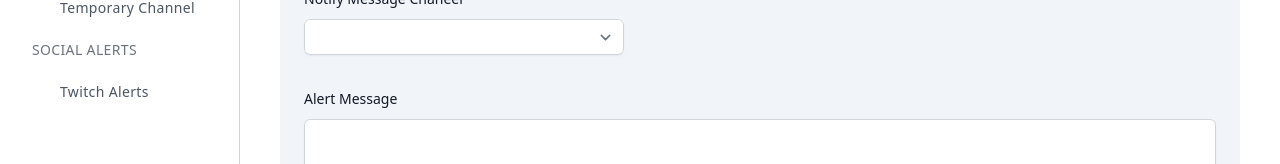
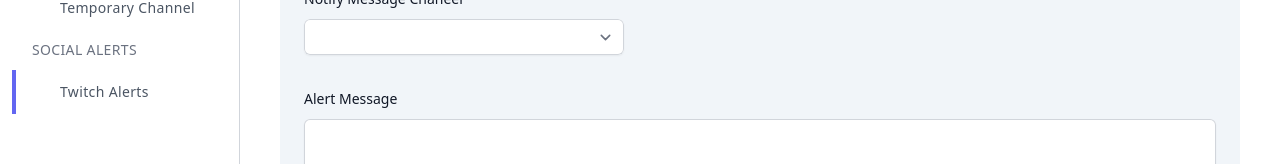
Before and after one commit to rhy3h/magicord.app, a Next.js app: page /dashboard/1/twitch in a window 1280 px wide. Shown: the part 314-478 px from the top of the page. Built offline with nearby package versions, Linux system fonts and the light colour scheme.

Commit message:
fix: Modify Sidebar Item active to be transparent

```diff
--- a/src/components/SideBar/SidebarItem.tsx
+++ b/src/components/SideBar/SidebarItem.tsx
@@ -13,14 +13,17 @@ export default function SidebarItem(props: ISidebarItem) {
   const routeUrl = router.pathname.split("/").pop();
   const { name, url } = props;
 
+  const isActiveRoute = url == routeUrl;
+
   return (
     <>
       <li>
         <Link
           className={classNames({
-            "relative flex flex-row items-center h-11 focus:outline-none hover:bg-gray-50 text-gray-600 hover:text-gray-800 border-l-4 border-transparent hover:border-indigo-500 pr-6":
+            "relative flex flex-row items-center h-11 focus:outline-none hover:bg-gray-50 text-gray-600 hover:text-gray-800 border-l-4 hover:border-indigo-500 pr-6":
               true,
-            "border-indigo-500": url == routeUrl,
+            "border-transparent": !isActiveRoute,
+            "border-indigo-500": isActiveRoute,
           })}
           href={`/dashboard/${router.query.guild_id}/${url}`}
         >
```
